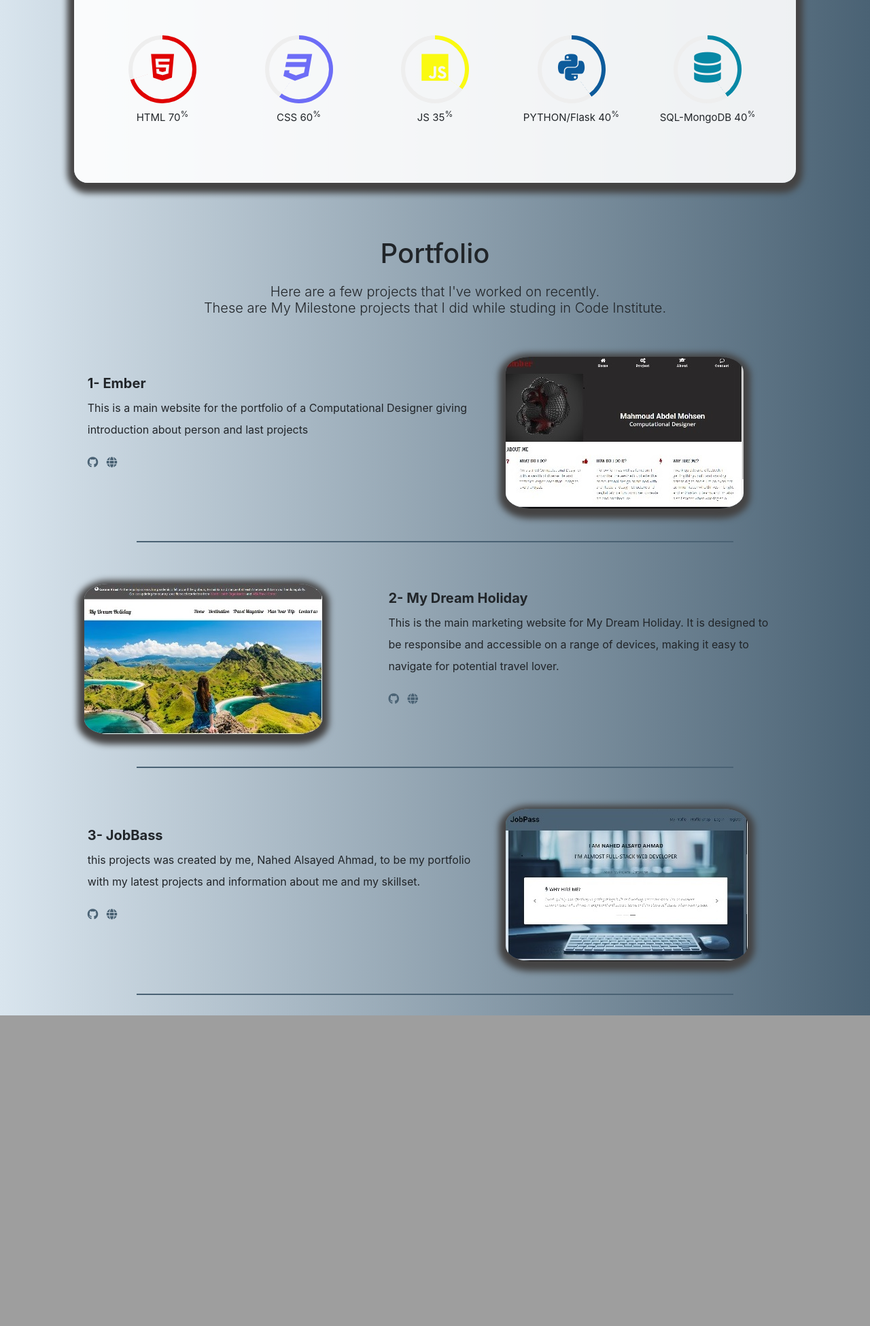
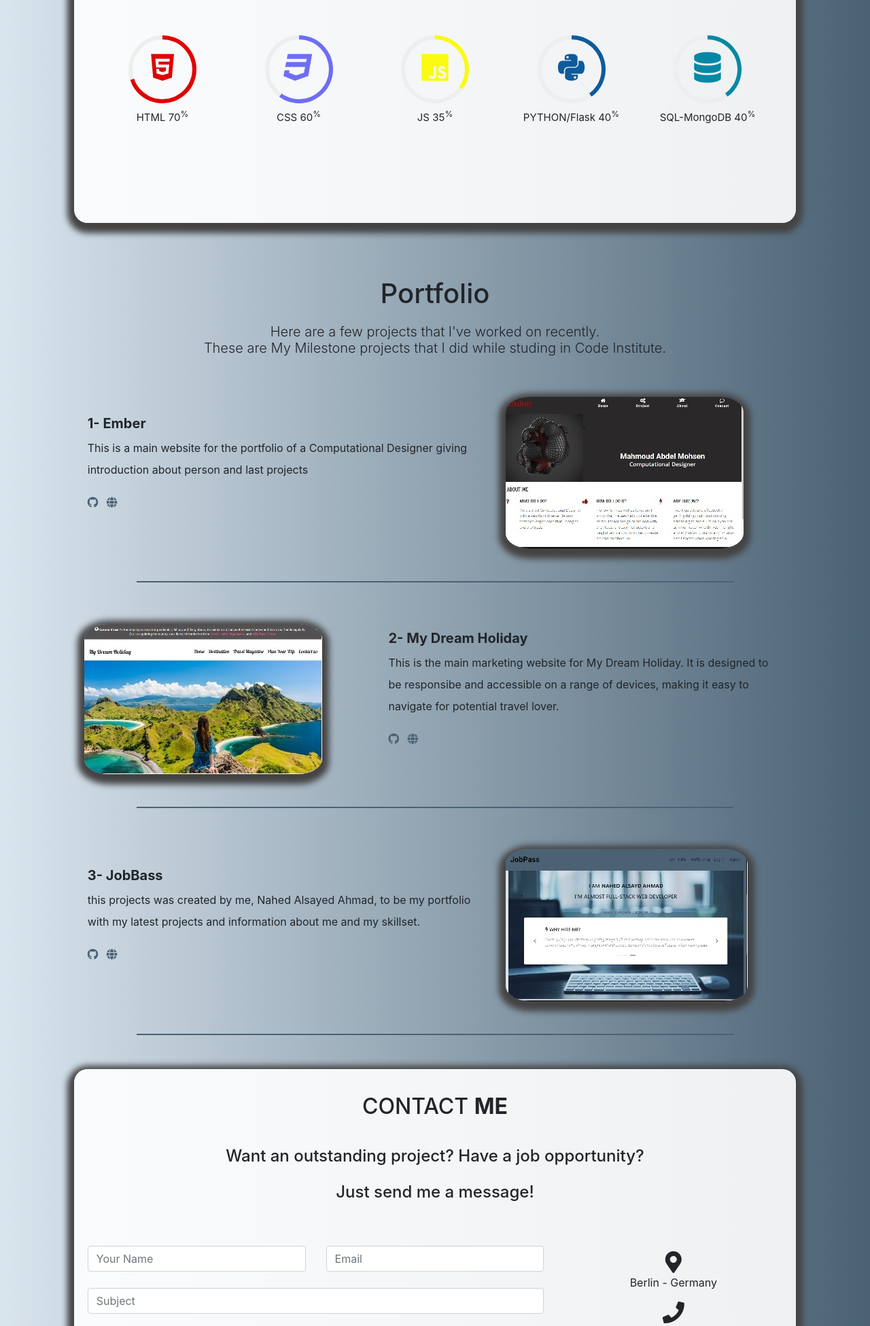
Before and after one commit to nahed2019/jobpass-ms3, a Flask app: page / in a window 1280 px wide. Shown: the part 1348-3299 px from the top of the page at 68% size. Before the commit the page ends 2842 px from the top, so only its background shows below. Run offline with Flask 2, Linux system fonts and the light colour scheme; data that the repository does not hold is empty; some libraries are stand-ins or nearby versions.

Commit message:
add contact section to my profile page

```diff
--- a/static/css/style.css
+++ b/static/css/style.css
@@ -260,6 +260,7 @@
 /* -------------------------------------about me-container/my profile*/
 
 .about-container {
+  min-height: 100vh;
   margin-bottom: 30px;
   margin-top: 80px;
   text-align: center;
@@ -458,8 +459,21 @@
   box-shadow:  0 5px 10px 10px rgb(68, 67, 67);
 }
 
+/* -------------------------------------my contact/my profile*/
 
-
+.contact-container {
+  min-height: 90vh;
+  margin-bottom: 30px;
+  margin-top: 50px;
+  text-align: center;
+  background-color: rgba(255, 255, 255, 0.9);
+  border-radius: 20px;
+  padding: 20px;
+  align-items: center;
+  justify-content: center;
+  width: 85%;
+  box-shadow:  0 5px 10px 10px rgb(68, 67, 67);
+}
 
 
 
--- a/templates/base.html
+++ b/templates/base.html
@@ -17,6 +17,7 @@
       crossorigin="anonymous"
       type="text/css"
     />
+    <link rel="shortcut icon" href="#"/>
     <link
       rel="stylesheet"
       href="{{ url_for('static', filename='css/style.css') }}"
@@ -107,9 +108,10 @@
       <i class="fas fa-chevron-circle-up fa-3x" aria-hidden="true"></i>
     </a>
 
+    <script src="https://cdnjs.cloudflare.com/ajax/libs/jquery/3.5.1/jquery.min.js"></script>
     <script
-      src="https://code.jquery.com/jquery-3.5.1.slim.min.js"
-      integrity="sha384-DfXdz2htPH0lsSSs5nCTpuj/zy4C+OGpamoFVy38MVBnE+IbbVYUew+OrCXaRkfj"
+      src="https://cdn.jsdelivr.net/npm/popper.js@1.16.1/dist/umd/popper.min.js"
+      integrity="sha384-9/reFTGAW83EW2RDu2S0VKaIzap3H66lZH81PoYlFhbGU+6BZp6G7niu735Sk7lN"
       crossorigin="anonymous"
     ></script>
     <script
--- a/templates/profile.html
+++ b/templates/profile.html
@@ -17,7 +17,7 @@
               <a href="#myprojects" class="custom-link">My Projects</a>
             </li>
             <li class="list-inline-item">
-              <a href="#contact" class="custom-link">Contact Me </a>
+              <a href="#contactMe" class="custom-link">Contact Me </a>
             </li>
           </ul>
         </div>
@@ -139,6 +139,7 @@
     </div>
   </div>
 </section>
+<!-- About Me and My Skills -->
 <section id="aboutMe" class="container-fluid about-container">
   <div>
     <h1 class="uppercase pt-5">About Me</h1>
@@ -182,6 +183,7 @@
     {% endfor %}
   </div>
 </section>
+<!-- My Projects -->
 <section id="myprojects" class="container-fluid projects-container">
   <h1>Portfolio</h1>
   <h3 class="projects-p lead">
@@ -279,5 +281,85 @@
   <hr class="solid mt-5 mx-auto " />
   {% endfor %}
 </section>
+<!-- Contact form -->
+<section id="contactMe" class="container-fluid contact-container">
+    <h2 class="text-center uppercase py-3 ">Contact <strong>me</strong></h2>
+    <h4 class="text-center pt-3 "> Want an outstanding project? Have a job opportunity?</h4>
+    <h4 class="text-center pt-3 "> Just send me a message!</h4>
+    <div class= "row pt-3">
+        <div class= "col-md-8 py-3">
+            <form method="POST">
+                <div class="row">
+                    <div class="col-lg-6 pt-4">
+                        <input
+                            class="form-control form-control-md validate"
+                            placeholder="Your Name"
+                            id="name"
+                            name="name"
+                            type="text"
+                            required
+                        />
+                    </div>
+                    <div class="col-lg-6 pt-4">
+                        <input
+                            class="form-control form-control-md validate"
+                            placeholder="Email"
+                            id="email"
+                            name="email"
+                            type="text"
+                            required
+                        />
+                    </div>
+                </div>
+                <div class="row">
+                    <div class="col-md-12 pt-4">
+                        <input
+                            class="form-control form-control-md validate"
+                            placeholder="Subject"
+                            id="subject"
+                            name="subject"
+                            type="text"
+                            required
+                        />
+                    </div>
+                </div>
+                <div class="row">
+                    <div class="col-md-12 pt-4">
+                        <textarea
+                            class="form-control form-control-md validate"
+                            placeholder="Your Message"
+                            id="message"
+                            name="message"
+                            minlength="5"
+                            maxlength="200"
+                            required
+                        ></textarea>
+                    </div>
+                </div>
+                <div class="row">
+                <div class="col-12 pt-4">
+                  <button type="submit" class="btn-large btn-block">
+                    Send
+                    <i class="fas fa-envelope right"></i>
+                  </button>
+                </div>
+              </div>
+            </form>
+        </div>
+        <div class="col-md-4 pt-5">
+            <ul class="list-unstyled text-center">
+                <li><i class="fas fa-map-marker-alt fa-2x"></i>
+                    <p>Berlin - Germany</p>
+                </li>
+                <li><i class="fas fa-phone fa-2x"></i>
+                    <p>+ 49 176 223 67829</p>
+                </li>
+                <li><i class="fas fa-envelope fa-2x"></i>
+                    <p>nanawalid@gmail.com</p>
+                 </li>
+            </ul>
+        </div>
+    </div>
 
+</section>
 {% endblock %}
```
